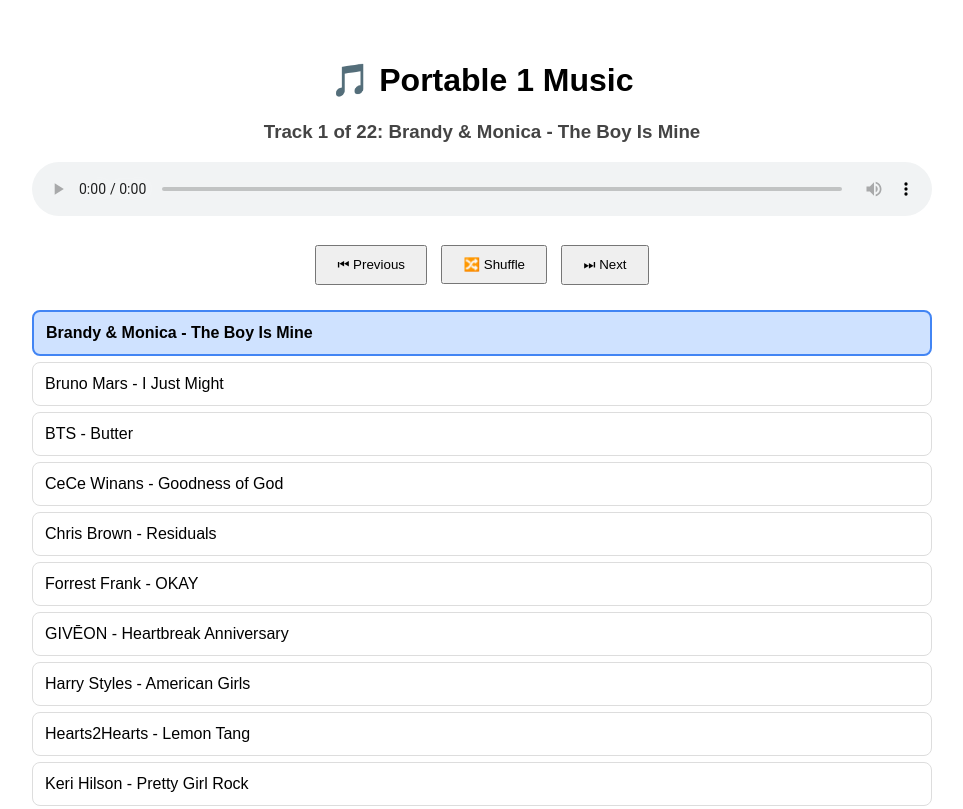
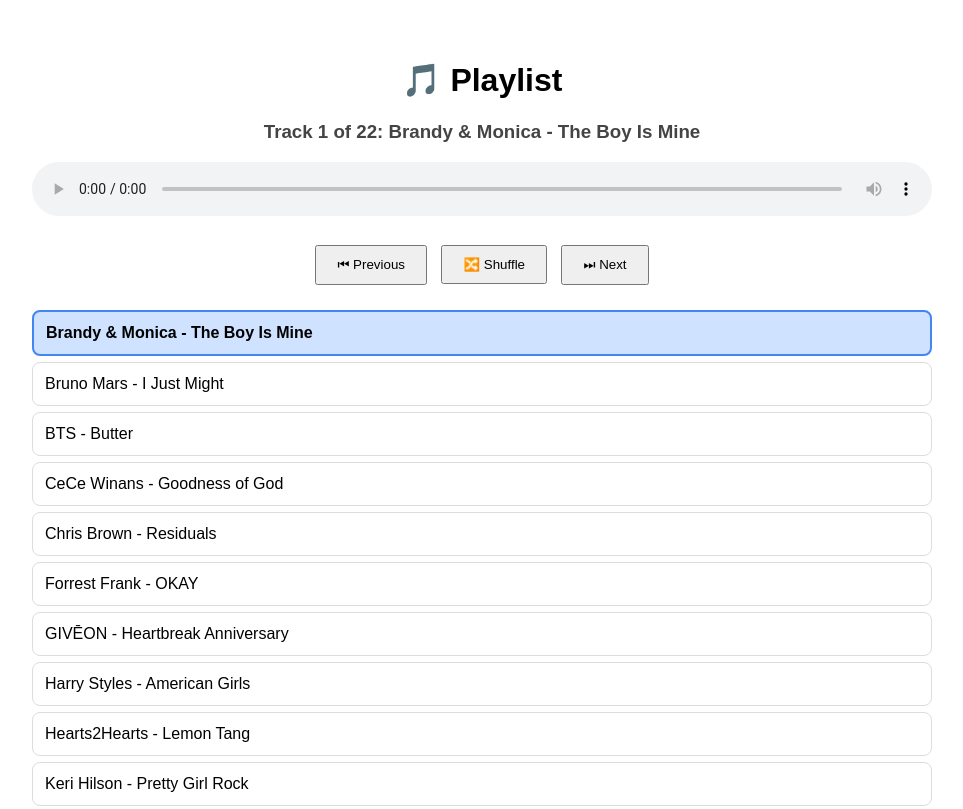
Before and after one commit to mrsducray/portable1-music, a plain HTML site: page index.html in a window 1280 px wide. Shown: the top 809 px of the page, without its empty margins (158-1121 px from the left). Drawn offline with Linux system fonts and the light colour scheme.

Commit message:
Update index.html

```diff
--- a/index.html
+++ b/index.html
@@ -65,7 +65,7 @@ button{
 
 <body>
 
-<h1>🎵 Portable 1 Music</h1>
+<h1>🎵 Playlist</h1>
 
 <h3 id="currentSong">
 Track 1
```
